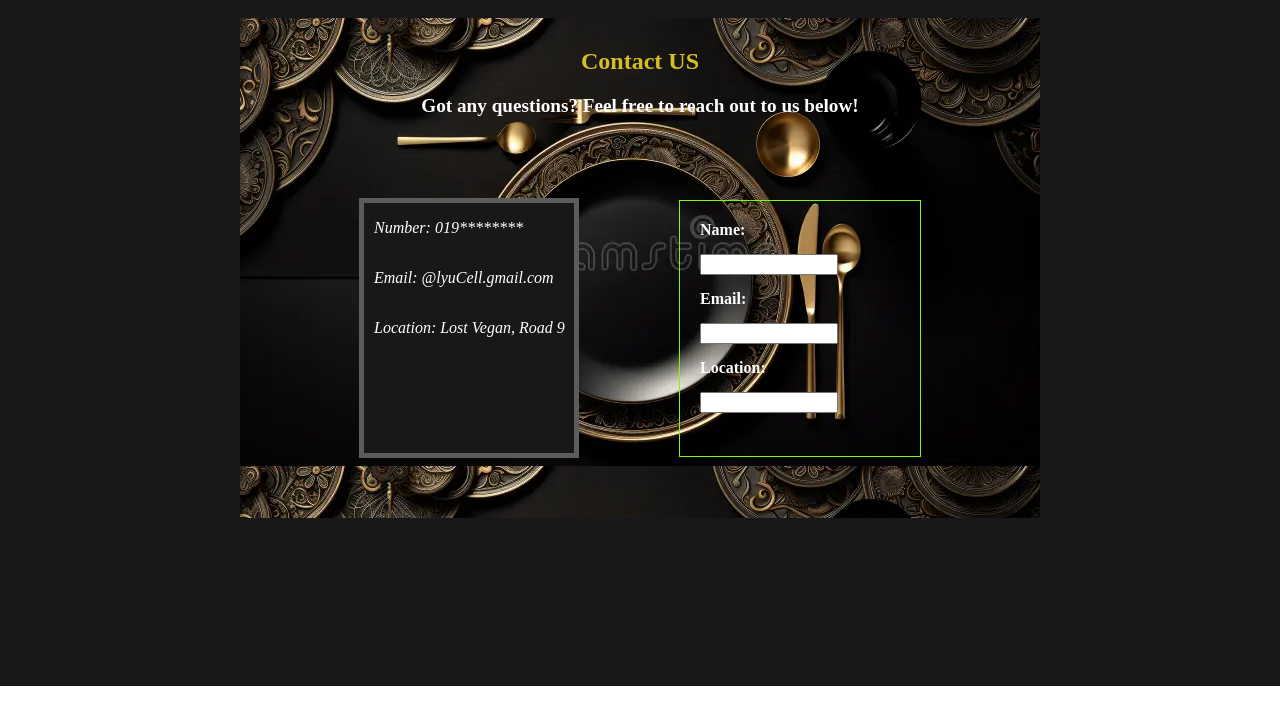
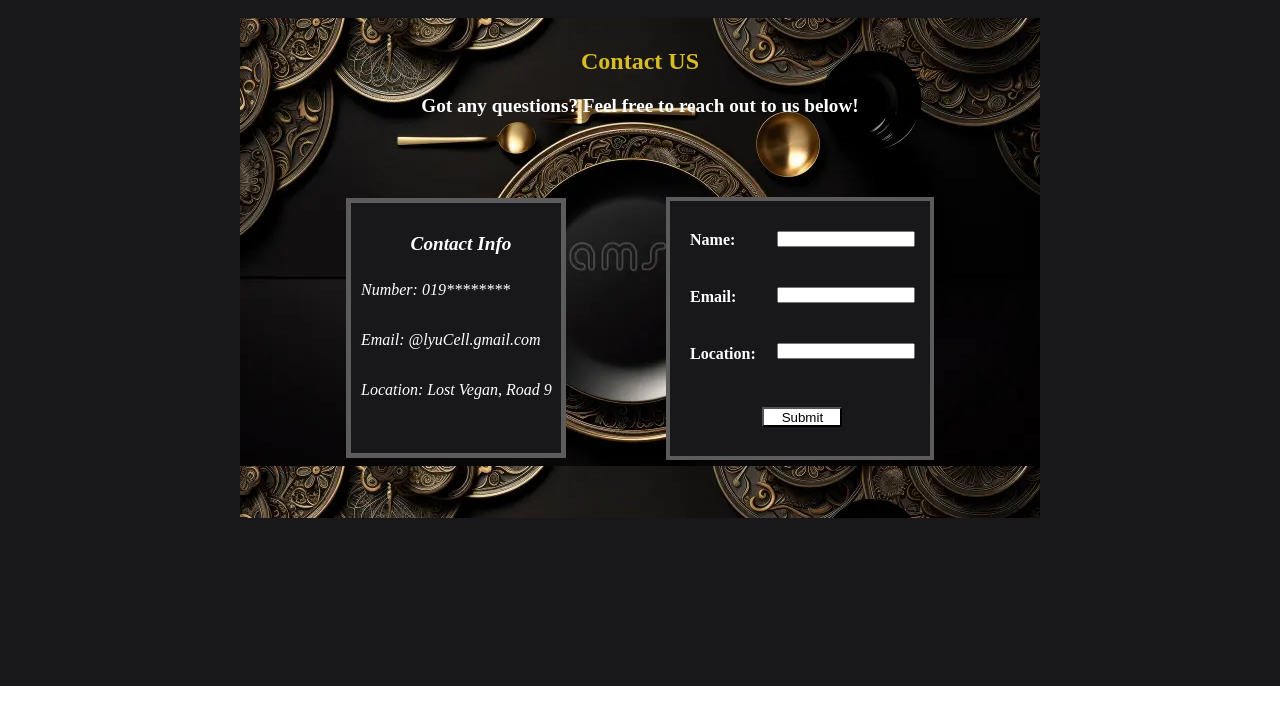
Before and after one commit to lyu-cell/Restaurant-Page, a website built with webpack: page src/index.html in a window 1280 px wide. Shown: the part 95-800 px from the top of the page. Built offline with nearby package versions, Linux system fonts and the light colour scheme.

Commit message:
changed the styles of the inputs form and changed the distplay of the form from flex to grid

```diff
--- a/src/contact.js
+++ b/src/contact.js
@@ -22,8 +22,13 @@ function contactPage() {
     const emailInput = document.createElement("input")
     const locationLabel = document.createElement("LABEL")
     const locationInput = document.createElement("input")
+    const infoPara = document.createElement("p")
+    const formSubmitBtn = document.createElement("button")
+    const nameContainer = document.createElement("div")
+    const inputContainer = document.createElement("div")
 
 
+    formSubmitBtn.textContent = "Submit"
     contactHeadlineMain.textContent  = "Contact US"
     contactHeadlineSub.textContent = "Got any questions? Feel free to reach out to us below!"
     numberInfo.textContent = "Number:  019********"
@@ -38,6 +43,7 @@ function contactPage() {
     locationLabel.setAttribute("for", "location")
     locationInput.setAttribute("id", "location")
     locationLabel.textContent = "Location: "
+    infoPara.textContent = "Contact Info"
 
     // add classes...
     content.setAttribute("id", "content");
@@ -49,6 +55,10 @@ function contactPage() {
     nameInput.className = "name"
     contactHeadlineMain.classList.add("contactHeadlineMain")
     contactHeadlineSub.classList.add("contactHeadlineSub")
+    infoPara.classList.add("infoPara")
+    formSubmitBtn.classList.add("formSubmitBtn")
+    inputContainer.classList.add("inputContainer")
+    nameContainer.classList.add("nameContainer")
 
     // append element...
     document.querySelector("body").appendChild(content);
@@ -60,15 +70,19 @@ function contactPage() {
     infoAndFormContainer.appendChild(form)
     contactHeadlineContainer.appendChild(contactHeadlineMain)
     contactHeadlineContainer.appendChild(contactHeadlineSub)
+    infoContainer.appendChild(infoPara)
     infoContainer.appendChild(numberInfo)
     infoContainer.appendChild(emailInfo)
     infoContainer.appendChild(locationInfo)
-    form.appendChild(nameLabel)
-    form.appendChild(nameInput)
-    form.appendChild(emailLabel)
-    form.appendChild(emailInput)
-    form.appendChild(locationLabel)
-    form.appendChild(locationInput)
+    form.appendChild(nameContainer)
+    form.appendChild(inputContainer)
+    nameContainer.appendChild(nameLabel)
+    nameContainer.appendChild(emailLabel)
+    nameContainer.appendChild(locationLabel)
+    inputContainer.appendChild(nameInput)
+    inputContainer.appendChild(emailInput)
+    inputContainer.appendChild(locationInput)
+    form.appendChild(formSubmitBtn)
 }
 
 export {contactPage}
--- a/src/style.css
+++ b/src/style.css
@@ -211,14 +211,15 @@ nav {
 }
 
 form {
-    display: flex;
-    border: 1px solid lawngreen;
+    display: grid;
+    grid-template-columns: repeat(2, 1fr);
+    border: 4px solid rgb(92, 92, 92);
+    background-color: #18181b;
     height: 215px;
-    width: 200px;
+    width: 220px;
     gap: 15px;
     color: white;
     padding: 20px;
-    flex-direction: column;
 }
 
 .contactHeadlineMain {
@@ -243,3 +244,42 @@ label {
     font-weight: 600;
     margin-right: 6px;
 }
+
+.infoPara {
+    margin-top: 30px;
+    align-self: center;
+    font-size: larger;
+    font-weight: 800;
+    margin-bottom: 10px;
+}
+
+input {
+    height: 10px;
+}
+
+.formSubmitBtn {
+    width: 80px;
+    height: 20px;
+    margin-top: 5px;
+    align-self: center;
+}
+
+.nameContainer {
+    display: flex;
+    margin-top: 10px;
+    flex-direction: column;
+    gap: 39px;
+}
+
+.inputContainer {
+    display: flex;
+    margin-top: 10px;
+    flex-direction: column;
+    gap: 40px;
+}
+
+.formSubmitBtn {
+    grid-column: 1/3;
+    justify-self: center;
+    background-color: white;
+}
```
